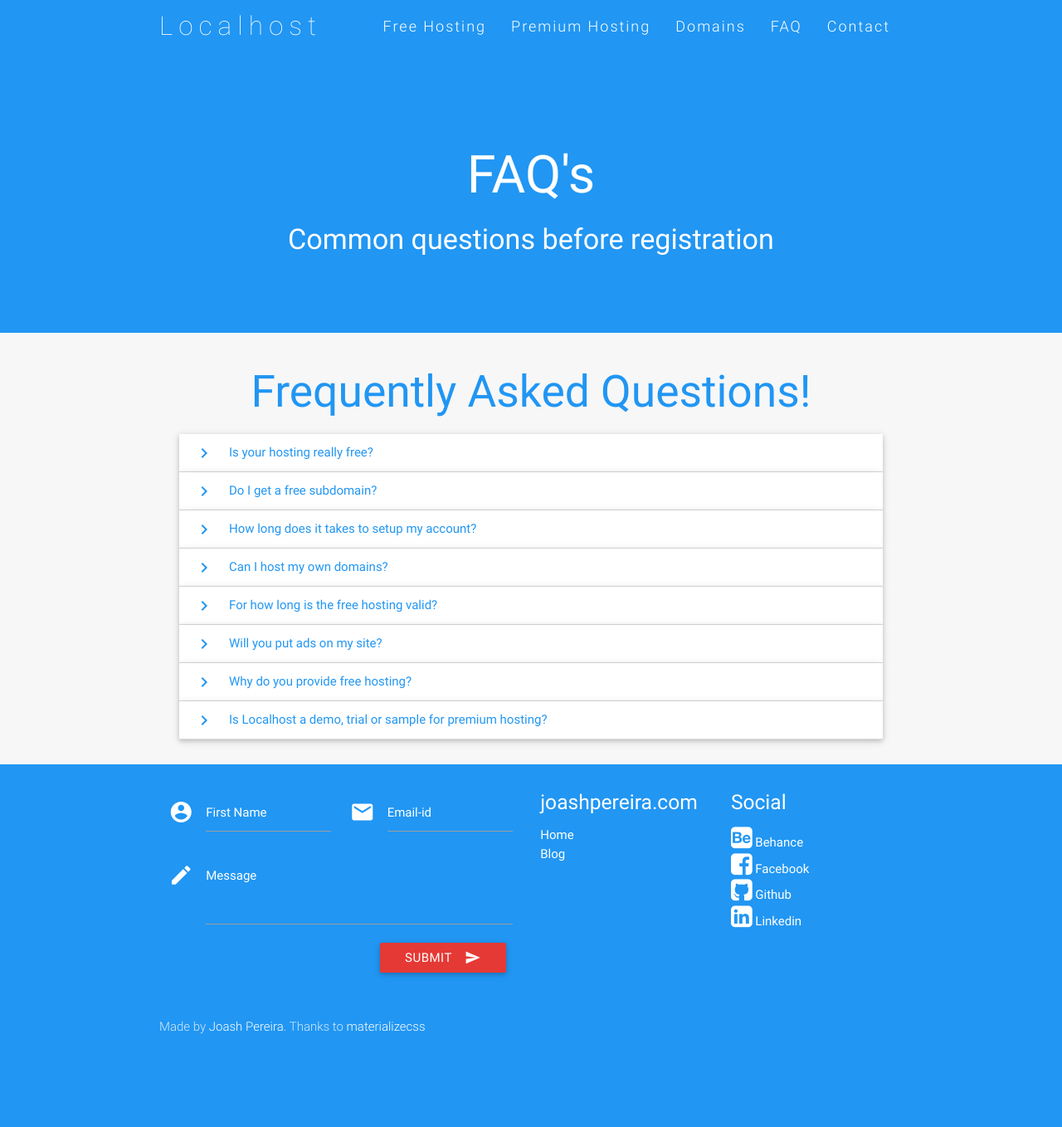
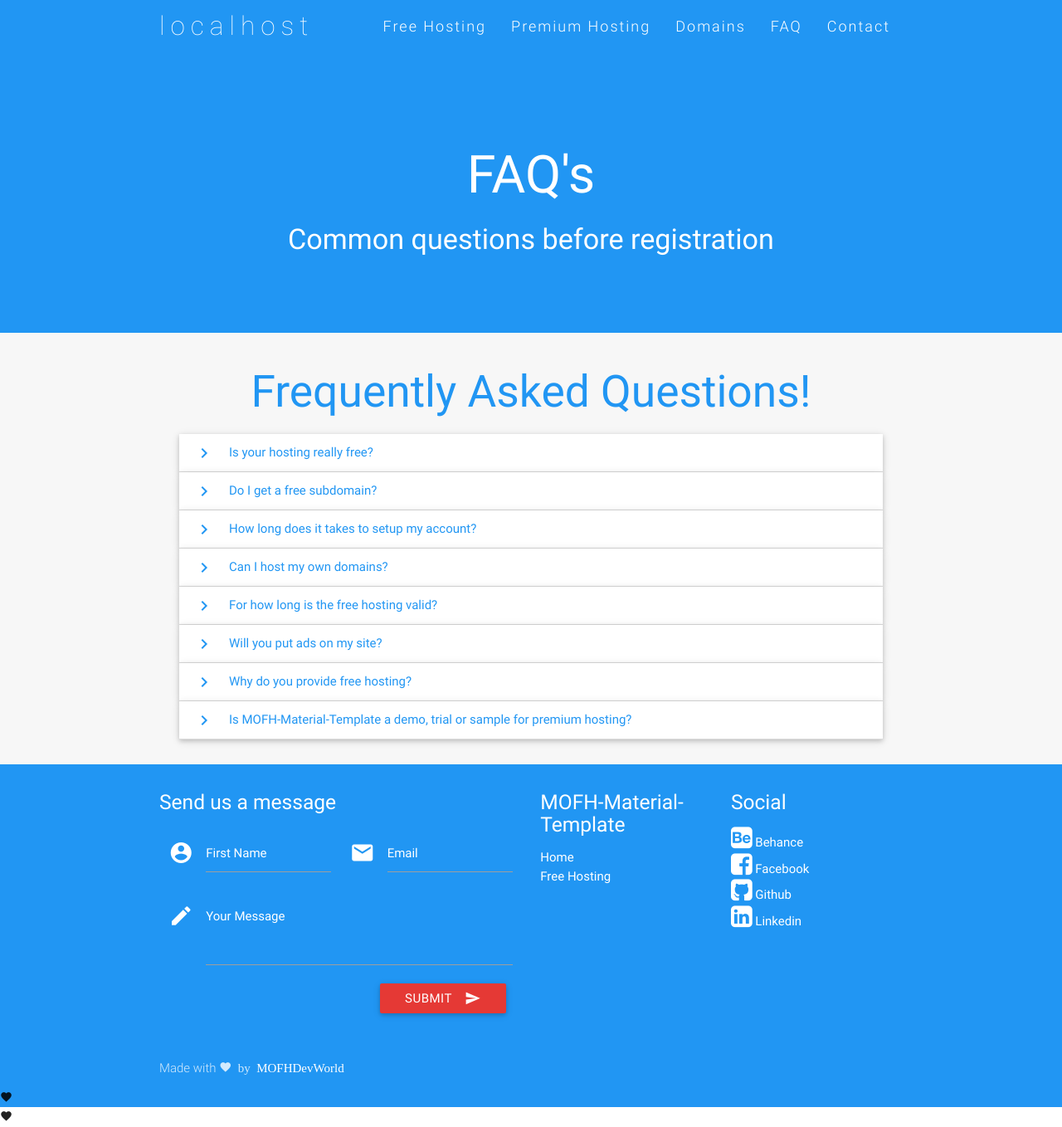
Before and after one commit to MOFHDevs/mofh-material-template, a PHP site: page /faq.php in a window 1280 px wide. Shown: the whole page at 83% size. Before the commit the page ends 1246 px from the top, so only its background shows below. Run offline with PHP 8.4, Linux system fonts and the light colour scheme.

Commit message:
Fix Things (#4)
1. Add magic of Config file
2. Improve SEO
3. Add Copyright Footer
4. Remove Geturl.php's things
5. Fix made with love

```diff
--- a/faq.php
+++ b/faq.php
@@ -1,12 +1,12 @@
-<?
-include('geturl.php');
+<?php
+include 'config.php';
 ?>
 <!DOCTYPE html>
 <html>
 <head>
     <meta http-equiv="Content-Type" content="text/html; charset=UTF-8">
     <meta name="viewport" content="width=device-width, initial-scale=1, maximum-scale=1.0, user-scalable=no">
-    <title>FAQ's - <? echo "$yourdomain" ;?></title>
+    <title>FAQ's - <?=$mofh['title'];?></title>
 	<meta name="keywords" content="free, web, hosting, web hosting, faq, web site, search engine optimization, hosting, servers, faqs, frequently, asked, questions, frequently asked questions, availability, created, page">
 	<meta name="description" content="Get Free Professional Web Hosting for your Website">
 	<meta name="author" content="MOFHDevWorld">
@@ -14,12 +14,12 @@ include('geturl.php');
 	<meta name="revisit-after" content="5 days">
 	<meta name="theme-color" content="#2196F3">
 	<meta name="twitter:card" content="summary_large_image">
-    <meta property="og:url" content="https://">
+    <meta property="og:url" content="<?=$mofh['protocol'];?><?=$mofh['domain'];?>/faq.php">
 	<meta property="og:type" content="website">
 	<meta property="og:title" content="FAQ's - Free Professional Web Hosting">
-	<meta property="og:image" content="https://">
+	<meta property="og:image" content="<?=$mofh['logo'];?>">
 	<meta property="og:locale" content="en_US">
-	<link rel="canonical" href="https://">
+	<link rel="canonical" href="<?=$mofh['protocol'];?><?=$mofh['domain'];?>/faq.php">
 	<link rel='shortcut icon' href="favicon.ico">
 
     <!-- CSS  -->
@@ -42,7 +42,7 @@ include('geturl.php');
     <nav id="nav_f" class="default_color" role="navigation">
         <div class="container">
             <div class="nav-wrapper">
-            <a href="/" id="logo-container" class="brand-logo"><? echo "$yourdomain" ;?></a>
+            <a href="/" id="logo-container" class="brand-logo"><?=$mofh['domain'];?></a>
                 <ul itemscope itemtype="http://www.schema.org/SiteNavigationElement" class="right hide-on-med-and-down">
                     <li itemprop="name"><a href="free-hosting.php" itemprop="url">Free Hosting</a></li>
                     <li itemprop="name"><a href="premium-hosting.php" itemprop="url">Premium Hosting</a></li>
@@ -84,19 +84,19 @@ include('geturl.php');
     </li>
     <li>
       <div class="collapsible-header"><span style="color: #2196f3;"><i class="mdi-navigation-chevron-right"></i>Do I get a free subdomain?</span></div>
-      <div class="collapsible-body" id="dm-faq-cb"><span>Yes, you can get a free subdomain like yourname.<? echo "$yourdomain" ;?> for free!.</span></div>
+      <div class="collapsible-body" id="dm-faq-cb"><span>Yes, you can get a free subdomain like yourname.<?=$mofh['domain'];?> for free!.</span></div>
     </li>
 	<li>
       <div class="collapsible-header"><span style="color: #2196f3;"><i class="mdi-navigation-chevron-right"></i>How long does it takes to setup my account?</span></div>
-      <div class="collapsible-body" id="dm-faq-cb"><span>Forget about waiting lists, <? echo "$yourdomain" ;?> accounts are automatically created in minutes.</span></div>
+      <div class="collapsible-body" id="dm-faq-cb"><span>Forget about waiting lists, <?=$mofh['title'];?> accounts are automatically created in minutes.</span></div>
     </li>
 	<li>
       <div class="collapsible-header"><span style="color: #2196f3;"><i class="mdi-navigation-chevron-right"></i>Can I host my own domains?</span></div>
-      <div class="collapsible-body" id="dm-faq-cb"><span>Yes, you can easily host your own domain name registered elsewhere on <? echo "$yourdomain" ;?>.</span></div>
+      <div class="collapsible-body" id="dm-faq-cb"><span>Yes, you can easily host your own domain name registered elsewhere on <?=$mofh['title'];?>.</span></div>
     </li>
 	<li>
       <div class="collapsible-header"><span style="color: #2196f3;"><i class="mdi-navigation-chevron-right"></i>For how long is the free hosting valid?</span></div>
-      <div class="collapsible-body" id="dm-faq-cb"><span><? echo "$yourdomain" ;?> is free forever! There is no time limit for free hosting. You can sign up whenever you want and use it for as long as you want! Some people have been hosting their websites with us for years, without ever paying anything!.</span></div>
+      <div class="collapsible-body" id="dm-faq-cb"><span><?=$mofh['title'];?> is free forever! There is no time limit for free hosting. You can sign up whenever you want and use it for as long as you want! Some people have been hosting their websites with us for years, without ever paying anything!.</span></div>
     </li>
 	<li>
       <div class="collapsible-header"><span style="color: #2196f3;"><i class="mdi-navigation-chevron-right"></i>Will you put ads on my site?</span></div>
@@ -104,11 +104,11 @@ include('geturl.php');
     </li>
 	<li>
       <div class="collapsible-header"><span style="color: #2196f3;"><i class="mdi-navigation-chevron-right"></i>Why do you provide free hosting?</span></div>
-      <div class="collapsible-body" id="dm-faq-cb"><span><? echo "$yourdomain" ;?> provides free hosting, because we believe everyone should have the opportunity to build a presence online. Regardless of who you are, where you are and what your budget is, we believe you should be able to have a website.</span></div>
+      <div class="collapsible-body" id="dm-faq-cb"><span><?=$mofh['title'];?> provides free hosting, because we believe everyone should have the opportunity to build a presence online. Regardless of who you are, where you are and what your budget is, we believe you should be able to have a website.</span></div>
     </li>
 	<li>
-      <div class="collapsible-header"><span style="color: #2196f3;"><i class="mdi-navigation-chevron-right"></i>Is <? echo "$yourdomain" ;?> a demo, trial or sample for premium hosting?</span></div>
-      <div class="collapsible-body" id="dm-faq-cb"><span>Absolutely not! <? echo "$yourdomain" ;?> is fully featured, completely free website hosting. We provide offers for alternative, paid services for people looking for more, but <? echo "$yourdomain" ;?> is not sample for these third party offers.</span></div>
+      <div class="collapsible-header"><span style="color: #2196f3;"><i class="mdi-navigation-chevron-right"></i>Is <?=$mofh['title'];?> a demo, trial or sample for premium hosting?</span></div>
+      <div class="collapsible-body" id="dm-faq-cb"><span>Absolutely not! <?=$mofh['title'];?> is fully featured, completely free website hosting. We provide offers for alternative, paid services for people looking for more, but <?=$mofh['title'];?> is not sample for these third party offers.</span></div>
     </li>
 
   </ul>
@@ -121,6 +121,7 @@ include('geturl.php');
             <div class="col l6 s12">
                 <form class="col s12" action="contact.php" method="post">
                     <div class="row">
+                      <h5 class="white-text"> Send us a message </h5>
                         <div class="input-field col s6">
                             <i class="mdi-action-account-circle prefix white-text"></i>
                             <input id="icon_prefix" name="name" type="text" class="validate white-text">
@@ -129,12 +130,12 @@ include('geturl.php');
                         <div class="input-field col s6">
                             <i class="mdi-communication-email prefix white-text"></i>
                             <input id="icon_email" name="email" type="email" class="validate white-text">
-                            <label for="icon_email" class="white-text">Email-id</label>
+                            <label for="icon_email" class="white-text">Email</label>
                         </div>
                         <div class="input-field col s12">
                             <i class="mdi-editor-mode-edit prefix white-text"></i>
                             <textarea id="icon_prefix2" name="message" class="materialize-textarea white-text"></textarea>
-                            <label for="icon_prefix2" class="white-text">Message</label>
+                            <label for="icon_prefix2" class="white-text">Your Message</label>
                         </div>
                         <div class="col offset-s7 s5">
                             <button class="btn waves-effect waves-light red darken-1" type="submit">Submit
@@ -145,10 +146,10 @@ include('geturl.php');
                 </form>
             </div>
             <div class="col l3 s12">
-                <h5 class="white-text">joashpereira.com</h5>
+                <h5 class="white-text"><?=$mofh['title'];?></h5>
                 <ul>
-                    <li><a class="white-text" href="http://www.joashpereira.com/">Home</a></li>
-                    <li><a class="white-text" href="http://www.joashpereira.com/blog">Blog</a></li>
+                    <li><a class="white-text" href="<?=$mofh['domain'];?>">Home</a></li>
+                    <li><a class="white-text" href="free-hosting.php">Free Hosting</a></li>
                 </ul>
             </div>
             <div class="col l3 s12">
@@ -180,7 +181,7 @@ include('geturl.php');
     </div>
     <div class="footer-copyright default_color">
         <div class="container">
-            Made by <a class="white-text" href="http://joashpereira.com">Joash Pereira</a>. Thanks to <a class="white-text" href="http://materializecss.com/">materializecss</a>
+            Made with <i class="mdi-action-favorite"> by <a class="white-text" href="https://github.com/MOFHDevWorld">MOFHDevWorld</a>
         </div>
     </div>
 </footer>
```
